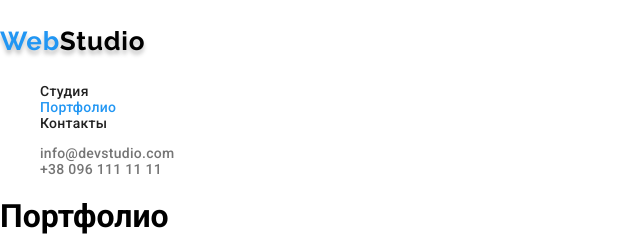
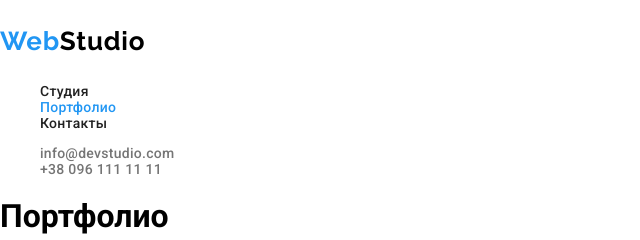
Before and after one commit to TMFV/goit-markup-hw-02, a plain HTML site: page portfolio.html in a window 1280 px wide. Shown: the top 240 px of the page, 0-640 px from the left. Drawn offline with nearby package versions, Linux system fonts and the light colour scheme.

Commit message:
HW 02 ver 1.3
update logo style portfolio

```diff
--- a/css/styles.css
+++ b/css/styles.css
@@ -60,6 +60,14 @@ p.logo {
   line-height: 31px;
   letter-spacing: 0.03em;
   text-shadow: 0px 4px 4px rgba(0, 0, 0, 0.25);
+}
+p.logo-portfolio {
+  font-family: Raleway;
+  font-style: normal;
+  font-weight: bold;
+  font-size: 26px;
+  line-height: 31px;
+  letter-spacing: 0.03em;
 }
 p.logodown {
   font-family: Raleway;
--- a/portfolio.html
+++ b/portfolio.html
@@ -20,7 +20,7 @@
       <nav>
         <!--Logo links in the header-->
         <a href="/">
-          <p class="logo">
+          <p class="logo-portfolio">
             <span class="logo-blue">Web</span
             ><span class="logo-black">Studio</span>
           </p>
```
